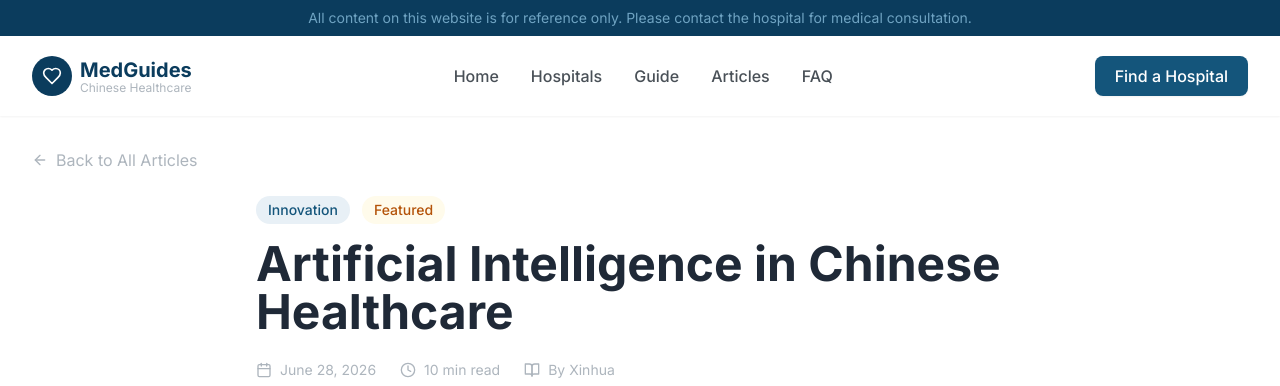
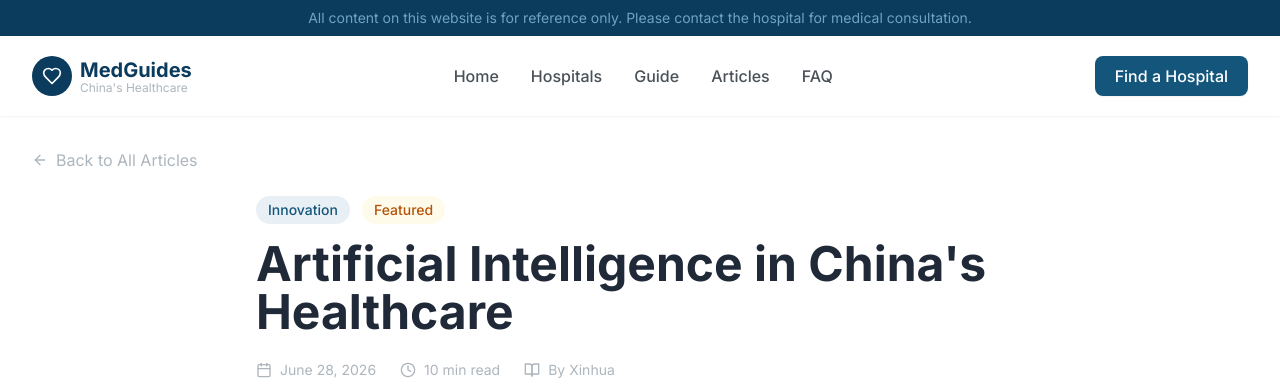
Before and after one commit to yuanzhe-jia/med-guides-china, a Next.js app: page /articles/ai-in-chinese-healthcare in a window 1280 px wide. Shown: the top 386 px of the page. Built offline with nearby package versions, Linux system fonts and the light colour scheme.

Commit message:
update the layout, header and footer.

```diff
--- a/src/app/layout.tsx
+++ b/src/app/layout.tsx
@@ -16,7 +16,7 @@ export const metadata: Metadata = {
     template: "%s | China Medical Guides",
   },
   description: "Your trusted guide to world-class healthcare in China. Find top hospitals, understand costs, and navigate the Chinese medical system with confidence.",
-  keywords: ["Chinese healthcare", "medical tourism China", "Beijing hospitals", "international patients", "medical guide China"],
+  keywords: ["China healthcare", "medical tourism China", "Beijing hospitals", "international patients", "medical guide China"],
   icons: {
     icon: "/favicon.svg",
   },
--- a/src/app/page.tsx
+++ b/src/app/page.tsx
@@ -26,7 +26,7 @@ import type { Metadata } from 'next';
 export const metadata: Metadata = {
   title: 'China Medical Guides | Your Trusted Healthcare Companion in China',
   description: 'Your trusted guide to world-class healthcare in China. Find top hospitals, understand costs, and navigate the Chinese medical system with confidence.',
-  keywords: ['Chinese healthcare', 'medical tourism China', 'Beijing hospitals', 'international patients', 'medical guide China'],
+  keywords: ['China healthcare', 'medical tourism China', 'Beijing hospitals', 'international patients', 'medical guide China'],
   openGraph: {
     type: 'website',
     locale: 'en_US',
--- a/src/components/Header.tsx
+++ b/src/components/Header.tsx
@@ -31,7 +31,7 @@ export default function Header() {
             </div>
             <div>
               <span className="text-lg md:text-xl font-bold text-primary-800">MedGuides</span>
-              <span className="text-xs text-neutral-500 block -mt-1">Chinese Healthcare</span>
+              <span className="text-xs text-neutral-500 block -mt-1">China's Healthcare</span>
             </div>
           </Link>
 
--- a/src/data/articles.json
+++ b/src/data/articles.json
@@ -26,7 +26,7 @@
   {
     "id": "a3",
     "slug": "ai-in-chinese-healthcare",
-    "title": "Artificial Intelligence in Chinese Healthcare",
+    "title": "Artificial Intelligence in China's Healthcare",
     "category": "innovation",
     "category_label": "Innovation",
     "excerpt": "Explore how AI is transforming China's healthcare system — from improving diagnostic imaging access and primary care quality to addressing the growing demands of an aging population.",
```
